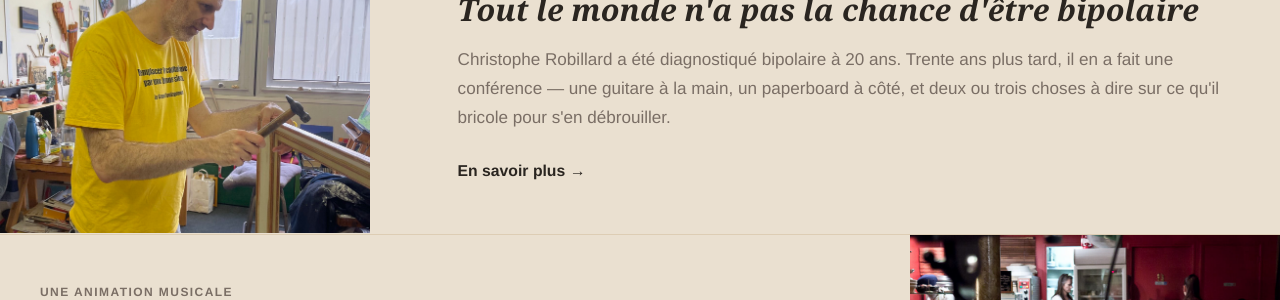
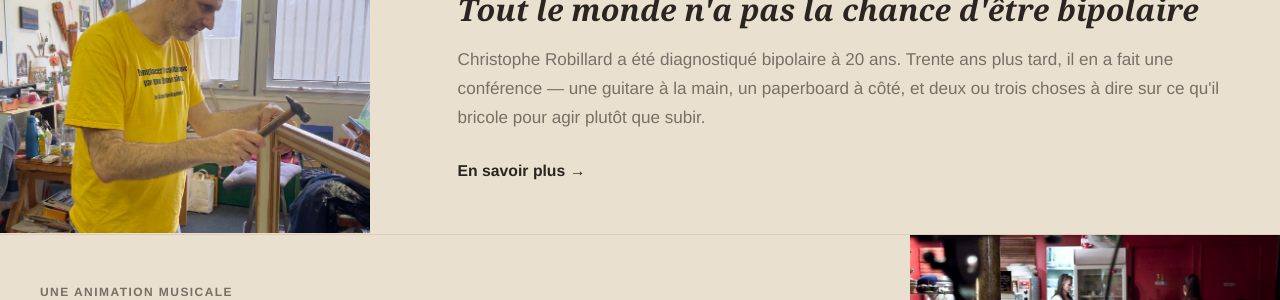
Before and after one commit to MonsieurRobi/monsieurrobi.github.io, a Jekyll site: the page built from index.html, in a window 1280 px wide. Shown: the part 582-882 px from the top of the page. Built offline with Jekyll 4.4.1, drawn with Linux system fonts in a browser that asks for light colours.

Commit message:
Change le pitch de la conf
Ajoute l'idée de puissance d'agir

```diff
--- a/_data/propositions.yml
+++ b/_data/propositions.yml
@@ -148,9 +148,10 @@ conf:
 
   # Pitch
   pitch: >
-    Christophe Robillard a été diagnostiqué bipolaire à 20 ans. Trente ans plus tard,
-    il en a fait une conférence — une guitare à la main, un paperboard à côté, et
-    deux ou trois choses à dire sur ce qu'il bricole pour s'en débrouiller.
+    Christophe Robillard a été diagnostiqué bipolaire à 20 ans. Trente ans
+    plus tard, il en a fait une conférence — une guitare à la main, un paperboard
+    à côté, et deux ou trois choses à dire sur ce qu'il bricole pour agir
+    plutôt que subir.
   pitch_highlight: "deux ou trois choses à dire"
 
   # Section "De quoi ça parle"
```
